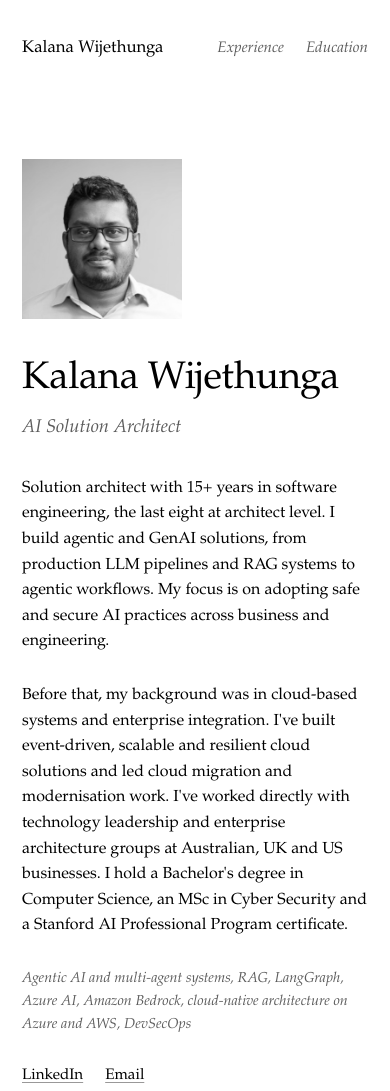
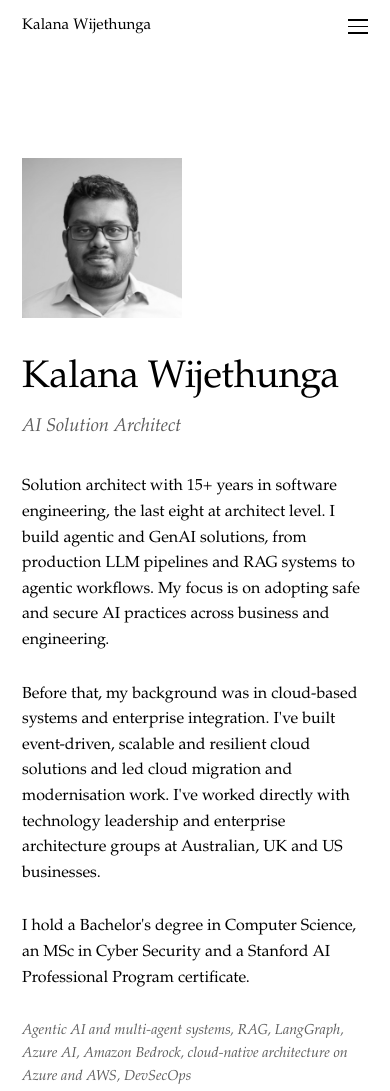
Before and after one commit to kalana/kalana.github.io, a plain HTML site: page index.html in a window 390 px wide. Shown: the top 1091 px of the page. Drawn offline with Linux system fonts and the light colour scheme.

Commit message:
update email and implement sticky header

```diff
--- a/assets/email.js
+++ b/assets/email.js
@@ -4,9 +4,9 @@
   // encoding HTML uses for &#NNN; entities, and decoded here at runtime.
   // (HTML entities themselves are not decoded inside JavaScript strings,
   // so the codes are converted with String.fromCharCode instead.)
-  var userCodes = [107, 97, 108, 97, 110, 97, 115, 117, 112, 117, 110];
+  var userCodes = [104, 101, 108, 108, 111];
   var user = String.fromCharCode.apply(null, userCodes);
-  var domain = ["gmail", "com"].join(".");
+  var domain = ["kalanaw", "com"].join(".");
 
   var link = document.getElementById("email-link");
   if (link) {
--- /dev/null
+++ b/assets/header.js
@@ -0,0 +1,42 @@
+// Sticky header behaviour: collapses the name to initials on scroll, and drives the mobile menu.
+(function () {
+  var header = document.querySelector("header.site");
+  if (!header) return;
+
+  // Two thresholds (hysteresis) so the header doesn't flicker back and forth near one scroll position.
+  function updateScroll() {
+    var y = window.scrollY;
+    if (y > 48) {
+      header.classList.add("scrolled");
+    } else if (y < 8) {
+      header.classList.remove("scrolled");
+    }
+  }
+
+  window.addEventListener("scroll", updateScroll, { passive: true });
+  updateScroll();
+
+  var toggle = header.querySelector(".menu-toggle");
+  var nav = header.querySelector("nav.main");
+  if (!toggle || !nav) return;
+
+  function setOpen(open) {
+    header.classList.toggle("menu-open", open);
+    toggle.setAttribute("aria-expanded", open ? "true" : "false");
+  }
+
+  toggle.addEventListener("click", function () {
+    setOpen(!header.classList.contains("menu-open"));
+  });
+
+  // Close the menu after choosing a link, on Escape, or when leaving the mobile layout.
+  nav.addEventListener("click", function (e) {
+    if (e.target.closest("a")) setOpen(false);
+  });
+  document.addEventListener("keydown", function (e) {
+    if (e.key === "Escape") setOpen(false);
+  });
+  window.addEventListener("resize", function () {
+    if (window.innerWidth > 640) setOpen(false);
+  });
+})();
--- a/index.html
+++ b/index.html
@@ -42,7 +42,7 @@
       --serif: "Iowan Old Style", "Palatino Linotype", Georgia, "Times New Roman", serif;
     }
     * { box-sizing: border-box; }
-    html { scroll-behavior: smooth; }
+    html { scroll-behavior: smooth; scroll-padding-top: 64px; }
     body {
       margin: 0;
       background: var(--bg);
@@ -56,20 +56,68 @@
     a:hover { color: var(--muted); }
     .container { max-width: 760px; margin: 0 auto; padding: 0 22px; }
 
-    /* Header */
-    header.site { padding: 36px 0 0; }
+    /* Header: fixed compact size, sticky */
+    header.site {
+      position: sticky; top: 0; z-index: 10;
+      background: var(--bg);
+      padding: 14px 0;
+      border-bottom: 1px solid transparent;
+      transition: border-color 0.2s ease;
+    }
+    header.site.scrolled { border-bottom-color: var(--rule); }
     header.site .container {
       display: flex; justify-content: space-between; align-items: baseline;
       flex-wrap: wrap; gap: 12px 32px;
     }
-    .logo { font-weight: 400; font-size: 1.05rem; text-decoration: none; color: var(--fg); }
+    .logo { font-weight: 400; font-size: 0.95rem; text-decoration: none; color: var(--fg); }
     .logo:hover { text-decoration: underline; }
-    nav.main { display: flex; gap: 22px; flex-wrap: wrap; font-size: 0.95rem; }
+    nav.main { display: flex; gap: 18px; flex-wrap: wrap; font-size: 0.85rem; }
     nav.main a { text-decoration: none; color: var(--muted); font-style: italic; }
     nav.main a:hover { color: var(--fg); }
 
+    /* Logo: full name collapses to initials (KW) on scroll */
+    .logo { display: inline-flex; align-items: baseline; white-space: nowrap; }
+    .logo .rest, .logo .gap {
+      display: inline-block; overflow: hidden; vertical-align: bottom;
+      padding-bottom: 0.25em; margin-bottom: -0.25em;
+      transition: max-width 0.7s cubic-bezier(0.45, 0, 0.2, 1), width 0.7s cubic-bezier(0.45, 0, 0.2, 1), opacity 0.4s ease;
+    }
+    .logo .rest { max-width: var(--w, 5em); opacity: 1; }
+    .logo .gap { width: 0.28em; }
+    header.site.scrolled .logo .rest { max-width: 0; opacity: 0; }
+    header.site.scrolled .logo .gap { width: 0; }
+
+    /* Hamburger button (mobile only) */
+    .menu-toggle {
+      display: none; background: none; border: 0; padding: 8px; margin: -8px;
+      cursor: pointer; align-self: center;
+    }
+    .menu-toggle span {
+      display: block; width: 20px; height: 1.5px; background: var(--fg);
+      margin: 5px 0; transition: transform 0.2s ease, opacity 0.2s ease;
+    }
+    header.site.menu-open .menu-toggle span:nth-child(1) { transform: translateY(6.5px) rotate(45deg); }
+    header.site.menu-open .menu-toggle span:nth-child(2) { opacity: 0; }
+    header.site.menu-open .menu-toggle span:nth-child(3) { transform: translateY(-6.5px) rotate(-45deg); }
+
+    @media (max-width: 640px) {
+      .menu-toggle { display: block; }
+      nav.main {
+        display: none; position: absolute; top: 100%; left: 0; right: 0;
+        flex-direction: column; gap: 0; flex-wrap: nowrap;
+        background: var(--bg); border-bottom: 1px solid var(--rule);
+        padding: 6px 22px 14px; font-size: 1rem;
+      }
+      header.site.menu-open nav.main { display: flex; }
+      nav.main a { padding: 10px 0; }
+      header.site.menu-open { border-bottom-color: var(--rule); }
+    }
+    @media (prefers-reduced-motion: reduce) {
+      header.site, .logo .rest, .logo .gap, .menu-toggle span { transition: none; }
+    }
+
     /* Hero */
-    .hero { padding: 96px 0 88px; }
+    .hero { padding: 104px 0 88px; }
     .hero-photo {
       display: block;
       width: 160px; height: 160px;
@@ -122,10 +170,12 @@
 <body>
   <header class="site">
     <div class="container">
-      <a class="logo" href="#top">Kalana Wijethunga</a>
-      <nav class="main">
+      <a class="logo" href="#top" aria-label="Kalana Wijethunga"><span>K</span><span class="rest" style="--w:2.4em">alana</span><span class="gap">&nbsp;</span><span>W</span><span class="rest" style="--w:4.3em">ijethunga</span></a>
+      <button class="menu-toggle" type="button" aria-label="Menu" aria-expanded="false" aria-controls="site-nav"><span></span><span></span><span></span></button>
+      <nav class="main" id="site-nav">
         <a href="#experience">Experience</a>
         <a href="#education">Education</a>
+        <a href="https://kalanawijethunga.medium.com/" target="_blank" rel="noopener">Blog</a>
       </nav>
     </div>
   </header>
@@ -137,7 +187,8 @@
         <h1>Kalana Wijethunga</h1>
         <p class="role">AI Solution Architect</p>
         <p class="bio">Solution architect with 15+ years in software engineering, the last eight at architect level. I build agentic and GenAI solutions, from production LLM pipelines and RAG systems to agentic workflows. My focus is on adopting safe and secure AI practices across business and engineering.</p>
-        <p class="bio">Before that, my background was in cloud-based systems and enterprise integration. I've built event-driven, scalable and resilient cloud solutions and led cloud migration and modernisation work. I've worked directly with technology leadership and enterprise architecture groups at Australian, UK and US businesses. I hold a Bachelor's degree in Computer Science, an MSc in Cyber Security and a Stanford AI Professional Program certificate.</p>
+        <p class="bio">Before that, my background was in cloud-based systems and enterprise integration. I've built event-driven, scalable and resilient cloud solutions and led cloud migration and modernisation work. I've worked directly with technology leadership and enterprise architecture groups at Australian, UK and US businesses.</p>
+        <p class="bio">I hold a Bachelor's degree in Computer Science, an MSc in Cyber Security and a Stanford AI Professional Program certificate.</p>
         <p class="skills">Agentic AI and multi-agent systems, RAG, LangGraph, Azure AI, Amazon Bedrock, cloud-native architecture on Azure and AWS, DevSecOps</p>
         <div class="socials">
           <a href="https://www.linkedin.com/in/kalanaw/">LinkedIn</a>
@@ -242,7 +293,7 @@
         <div class="entry">
           <h3>Certifications</h3>
           <ul class="list-plain">
-            <li>Certified Professional for Software Architecture, Foundation, iSAQB</li>
+            <li>Certified Professional for Software Architecture - Foundation, iSAQB</li>
             <li><a href="https://learn.microsoft.com/en-us/users/KalanaWijethunga-9822/credentials/3E976A75BAD1A99C">Microsoft Certified: Azure AI Engineer Associate</a> (2024)</li>
             <li><a href="https://learn.microsoft.com/en-us/users/KalanaWijethunga-9822/credentials/B3C0993D315A8E26">Microsoft Certified: Azure AI Fundamentals</a></li>
             <li><a href="https://www.coursera.org/account/accomplishments/specialization/2M1C47W8JFQN">Machine Learning Specialization</a>, DeepLearning.AI</li>
@@ -263,5 +314,6 @@
   </footer>
 
   <script src="assets/email.js"></script>
+  <script src="assets/header.js"></script>
 </body>
 </html>
```
